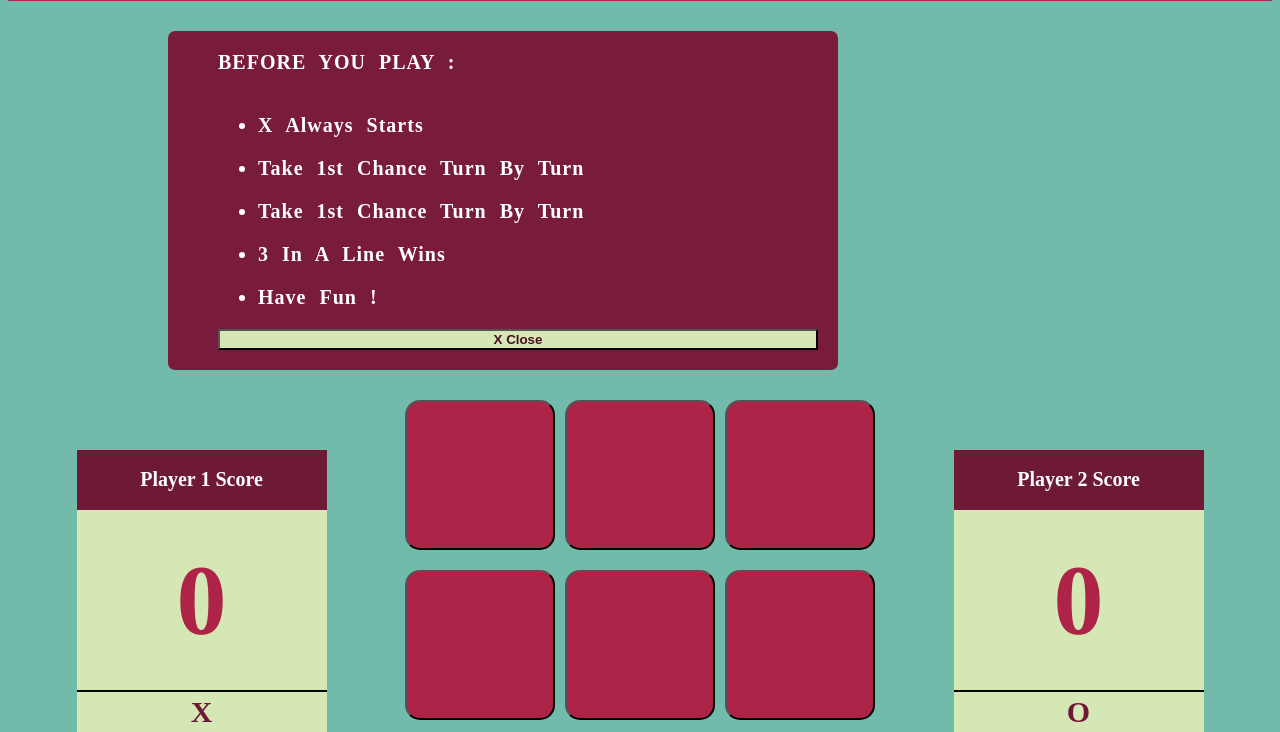
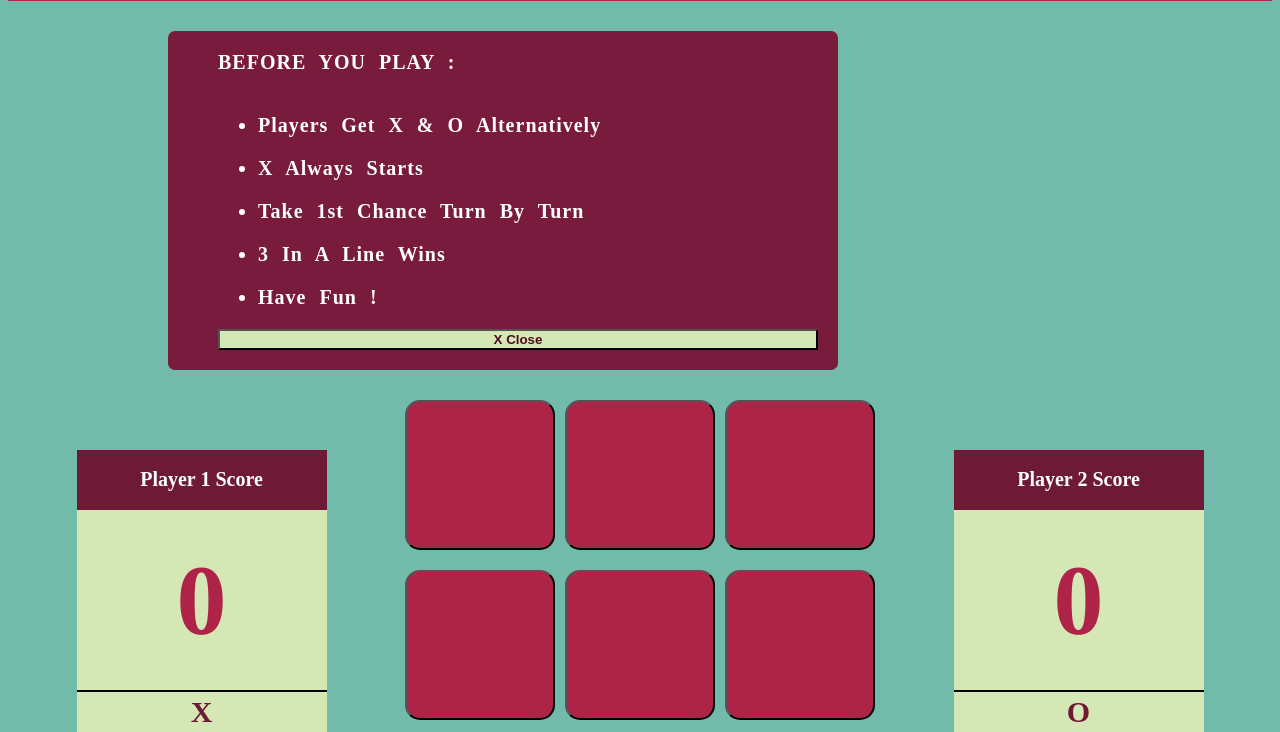
Before and after one commit to KanavGarg11/Tic-Tac-Toe-Game, a plain HTML site: page index.html in a window 1280 px wide. Shown: the part 87-819 px from the top of the page. Drawn offline with Linux system fonts and the light colour scheme.

Commit message:
Updated rules section

```diff
--- a/index.html
+++ b/index.html
@@ -14,8 +14,8 @@
     <div class="rules">                                    <!--Rules Section-->
         BEFORE YOU PLAY :
         <ul>
+            <li>Players Get X & O Alternatively</li>
             <li>X Always Starts</li>
-            <li>Take 1st Chance Turn By Turn</li>
             <li>Take 1st Chance Turn By Turn</li>
             <li>3 In A Line Wins</li>
             <li>Have Fun !</li>
```
